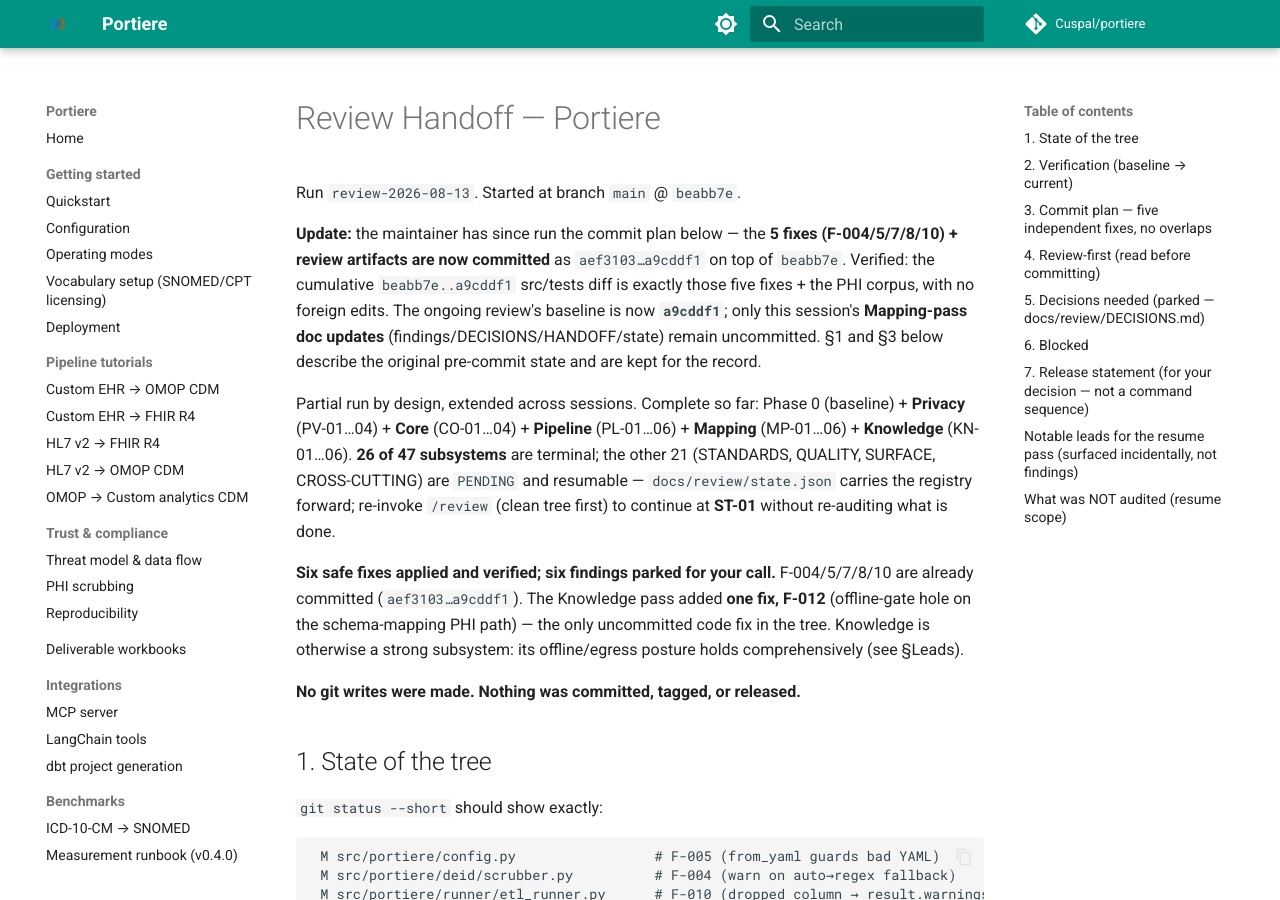
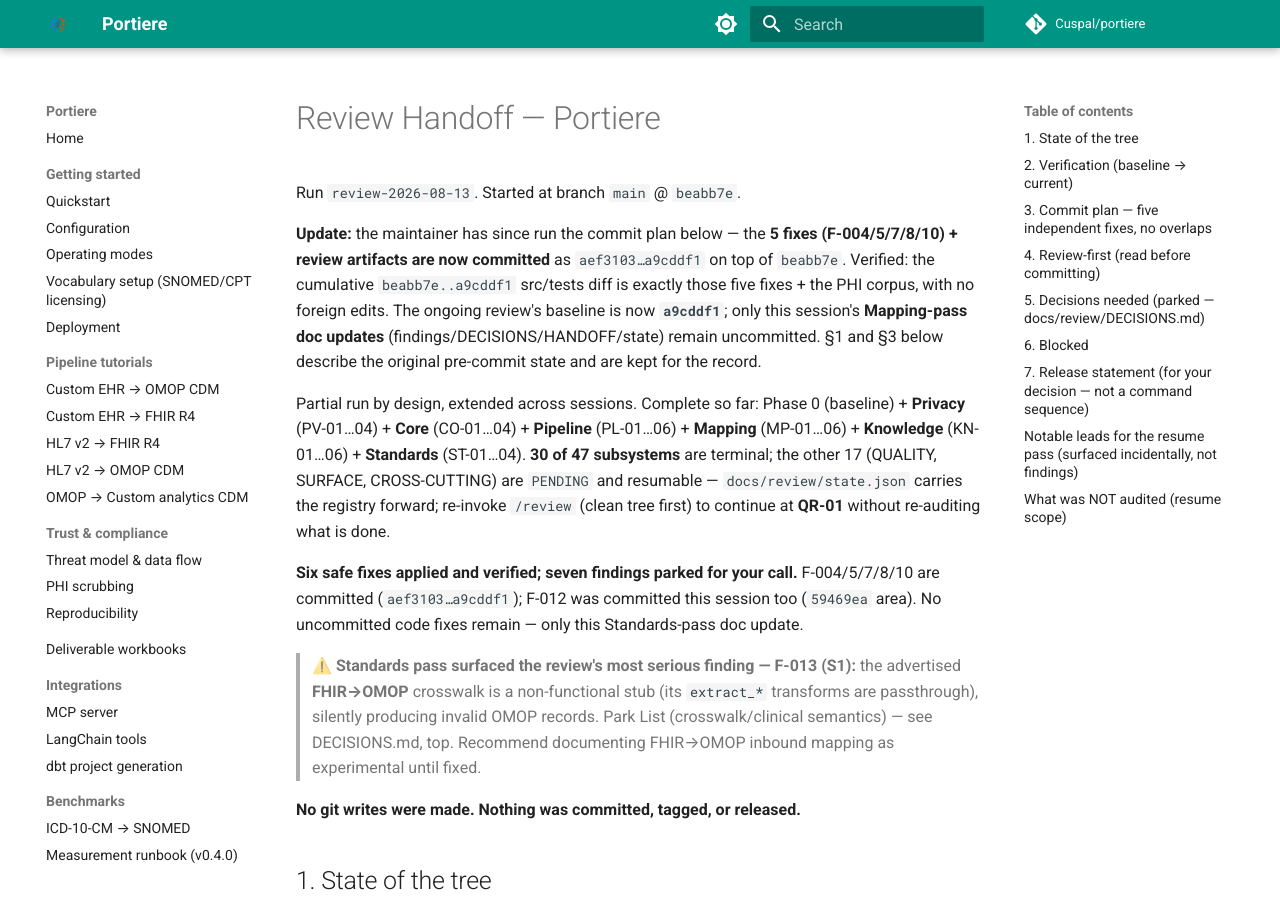
Before and after one commit to Cuspal/portiere, an MkDocs documentation site: the page built from docs/review/HANDOFF.md, in a window 1280 px wide and 900 px high. Built offline with MkDocs 1.6.1 and Material for MkDocs 9.7.7, drawn with Linux system fonts in a browser that asks for light colours; comment, search, counter and statistics services are not loaded; some of the changed text lies outside the part shown.

Commit message:
chore(review): standards-pass artifacts (F-013 S1 parked: FHIR→OMOP stub crosswalk)

```diff
--- a/docs/review/HANDOFF.md
+++ b/docs/review/HANDOFF.md
@@ -12,17 +12,22 @@ describe the original pre-commit state and are kept for the record.
 
 Partial run by design, extended across sessions. Complete so far: Phase 0
 (baseline) + **Privacy** (PV-01…04) + **Core** (CO-01…04) + **Pipeline**
-(PL-01…06) + **Mapping** (MP-01…06) + **Knowledge** (KN-01…06). **26 of 47
-subsystems** are terminal; the other 21 (STANDARDS, QUALITY, SURFACE,
-CROSS-CUTTING) are `PENDING` and resumable — `docs/review/state.json` carries
-the registry forward; re-invoke `/review` (clean tree first) to continue at
-**ST-01** without re-auditing what is done.
+(PL-01…06) + **Mapping** (MP-01…06) + **Knowledge** (KN-01…06) + **Standards**
+(ST-01…04). **30 of 47 subsystems** are terminal; the other 17 (QUALITY,
+SURFACE, CROSS-CUTTING) are `PENDING` and resumable — `docs/review/state.json`
+carries the registry forward; re-invoke `/review` (clean tree first) to continue
+at **QR-01** without re-auditing what is done.
 
-**Six safe fixes applied and verified; six findings parked for your call.**
-F-004/5/7/8/10 are already committed (`aef3103…a9cddf1`). The Knowledge pass
-added **one fix, F-012** (offline-gate hole on the schema-mapping PHI path) —
-the only uncommitted code fix in the tree. Knowledge is otherwise a strong
-subsystem: its offline/egress posture holds comprehensively (see §Leads).
+**Six safe fixes applied and verified; seven findings parked for your call.**
+F-004/5/7/8/10 are committed (`aef3103…a9cddf1`); F-012 was committed this
+session too (`59469ea` area). No uncommitted code fixes remain — only this
+Standards-pass doc update.
+
+> **⚠️ Standards pass surfaced the review's most serious finding — F-013 (S1):**
+> the advertised **FHIR→OMOP** crosswalk is a non-functional stub (its
+> `extract_*` transforms are passthrough), silently producing invalid OMOP
+> records. Park List (crosswalk/clinical semantics) — see DECISIONS.md, top.
+> Recommend documenting FHIR→OMOP inbound mapping as experimental until fixed.
 
 **No git writes were made. Nothing was committed, tagged, or released.**
 
@@ -125,6 +130,12 @@ egress/privacy path — it only ever *adds* a `ConfigurationError` under
 
 ## 5. Decisions needed (parked — `docs/review/DECISIONS.md`)
 
+- **⚠️ F-013 (S1) — highest priority** — the advertised FHIR→OMOP crosswalk is a
+  non-functional stub (`extract_*` transforms are passthrough), silently
+  producing invalid OMOP records (`person_id` a dict not an int, codes lost,
+  `concept_id` absent). No value-level test. Fix = implement the extract
+  transforms + change crosswalk YAML types + clinical validation. Interim:
+  document FHIR→OMOP as experimental.
 - **F-001 (S3)** — schema-mapping sends `col_name + sample_values` to a *remote*
   embedding provider unscrubbed. Gated by `offline=True`. Scrub-on-remote vs doc.
 - **F-002 (S3)** — concept verifier sends raw `source_term`/`source_context` to a
@@ -191,5 +202,5 @@ The version bump, changelog, tag, and publish are yours.
 
 ## What was NOT audited (resume scope)
 
-21 subsystems remain `PENDING`: ST-01…04, QR-01…04, SF-01…07, XC-01…06.
-Re-invoke `/review` (clean tree first) to continue at ST-01.
+17 subsystems remain `PENDING`: QR-01…04, SF-01…07, XC-01…06.
+Re-invoke `/review` (clean tree first) to continue at QR-01.
```
Also changed, not shown: docs/review/01-findings.md (+10 -0 lines), docs/review/DECISIONS.md (+20 -0 lines), docs/review/state.json (+10 -10 lines).
